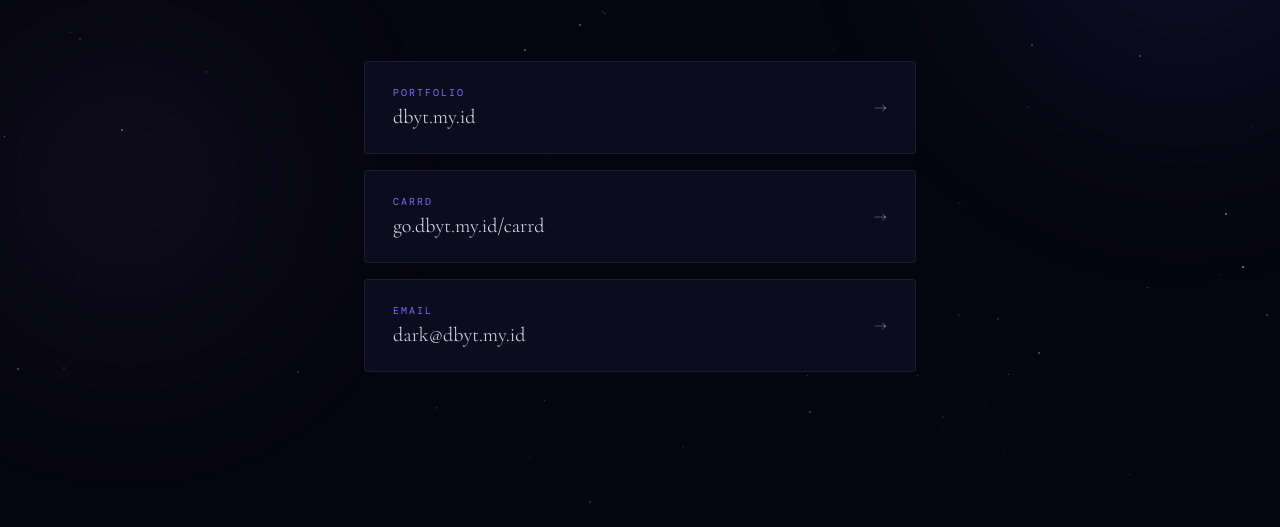
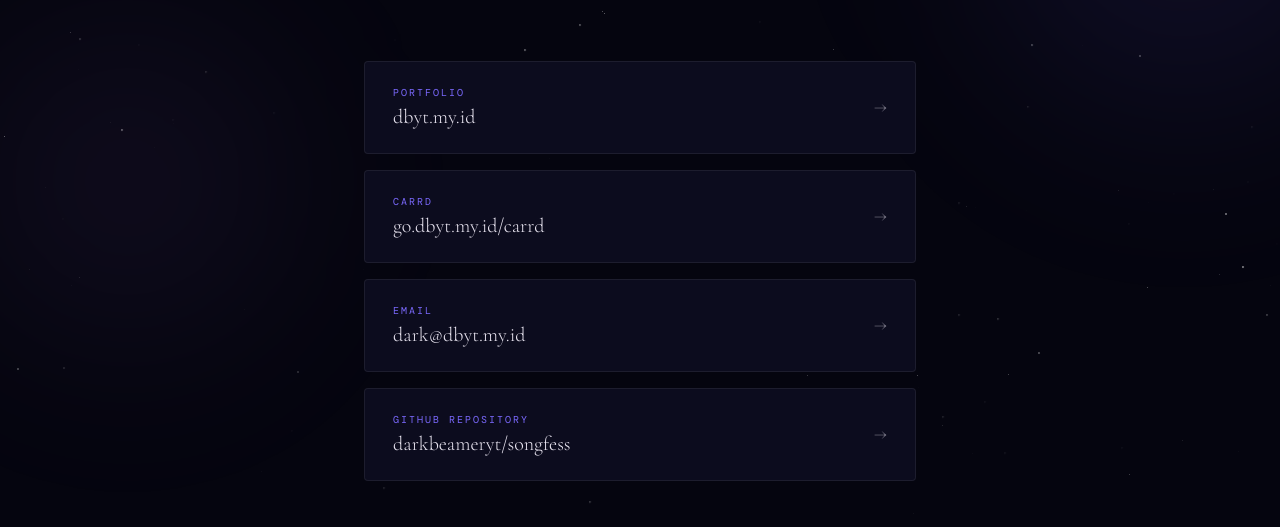
Before and after one commit to DarkBeamerYT/songfess, a website: page public/contact.html in a window 1280 px wide. Shown: the part 287-814 px from the top of the page. Drawn offline with nearby package versions, Linux system fonts and the light colour scheme; a web font is replaced by a local one.

Commit message:
add github link to contact page

```diff
--- a/public/contact.html
+++ b/public/contact.html
@@ -49,6 +49,7 @@
   .link-card:nth-child(1) { animation-delay: 0.4s; }
   .link-card:nth-child(2) { animation-delay: 0.5s; }
   .link-card:nth-child(3) { animation-delay: 0.6s; }
+  .link-card:nth-child(4) { animation-delay: 0.7s; }
 
   .link-info { display: flex; flex-direction: column; gap: 6px; }
   .link-label { font-family: 'DM Mono', monospace; font-size: 10px; letter-spacing: 0.2em; text-transform: uppercase; color: var(--accent); }
@@ -129,6 +130,14 @@
       </div>
       <div class="link-arrow">→</div>
     </a>
+
+    <a href="https://github.com/DarkBeamerYT/songfess" target="_blank" rel="noopener" class="link-card">
+      <div class="link-info">
+        <div class="link-label">github repository</div>
+        <div class="link-value">darkbeameryt/songfess</div>
+      </div>
+      <div class="link-arrow">→</div>
+    </a>
   </div>
 </div>
 
```
